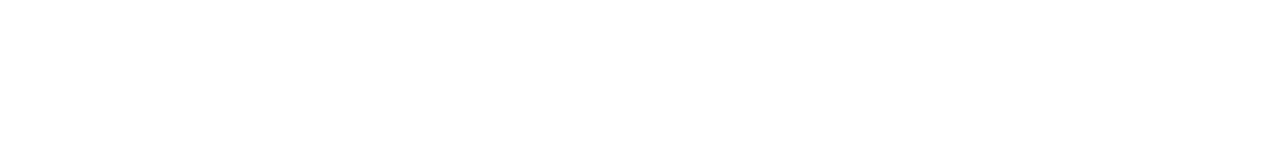
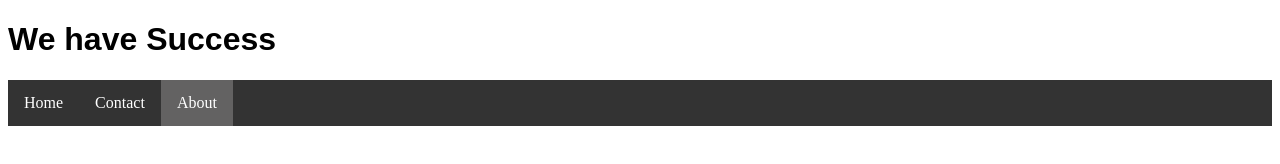
Before and after one commit to thankinson/cn_tlh_exspress_js, a website: page public/about.html in a window 1280 px wide. Drawn offline with Linux system fonts and the light colour scheme.

Commit message:
added css and nav bar

```diff
--- a/public/about.html
+++ b/public/about.html
@@ -0,0 +1,18 @@
+<!DOCTYPE html>
+<html lang="en">
+<head>
+    <meta charset="UTF-8">
+    <link rel="stylesheet" type="text/css"   href="css/style.css">
+    <title>About</title>
+</head>
+<body>
+    <h1>We have Success</h1>
+    <div >
+        <ul>
+            <li><a href="index.html">Home</a></li>
+            <li><a href="contact.html">Contact</a></li>
+            <li><a class="active" href="about.html">About</a></li>
+        </ul>
+    </div>
+</body>
+</html>
--- /dev/null
+++ b/public/css/style.css
@@ -0,0 +1,31 @@
+h1{
+    font-family: Arial, Helvetica, sans-serif;
+}
+ul {
+    display: flex;
+    list-style-type: none;
+      margin: 0;
+      padding: 0;
+      overflow: hidden;
+      background-color: #333;
+    }
+
+    li {
+      float: left;
+    }
+
+    li a {
+      display: block;
+      color: white;
+      text-align: center;
+      padding: 14px 16px;
+      text-decoration: none;
+    }
+
+    li a:hover:not(.active) {
+      background-color: #111;
+    }
+
+    .active {
+      background-color: #636262;
+    }
--- a/src/server.js
+++ b/src/server.js
@@ -3,6 +3,7 @@ const app = express();
 const port = 5000; //5001 on mac
 
 app.use("/static", express.static("public"));
+app.use("/css", express.static("public/css"))
 // http://localhost:5000/static/
 app.listen(port, () => {
     console.log(`Listening on port ${port}`);
```
Also changed, not shown: public/contact.html (+18 -0 lines), public/index.html (+8 -0 lines).
